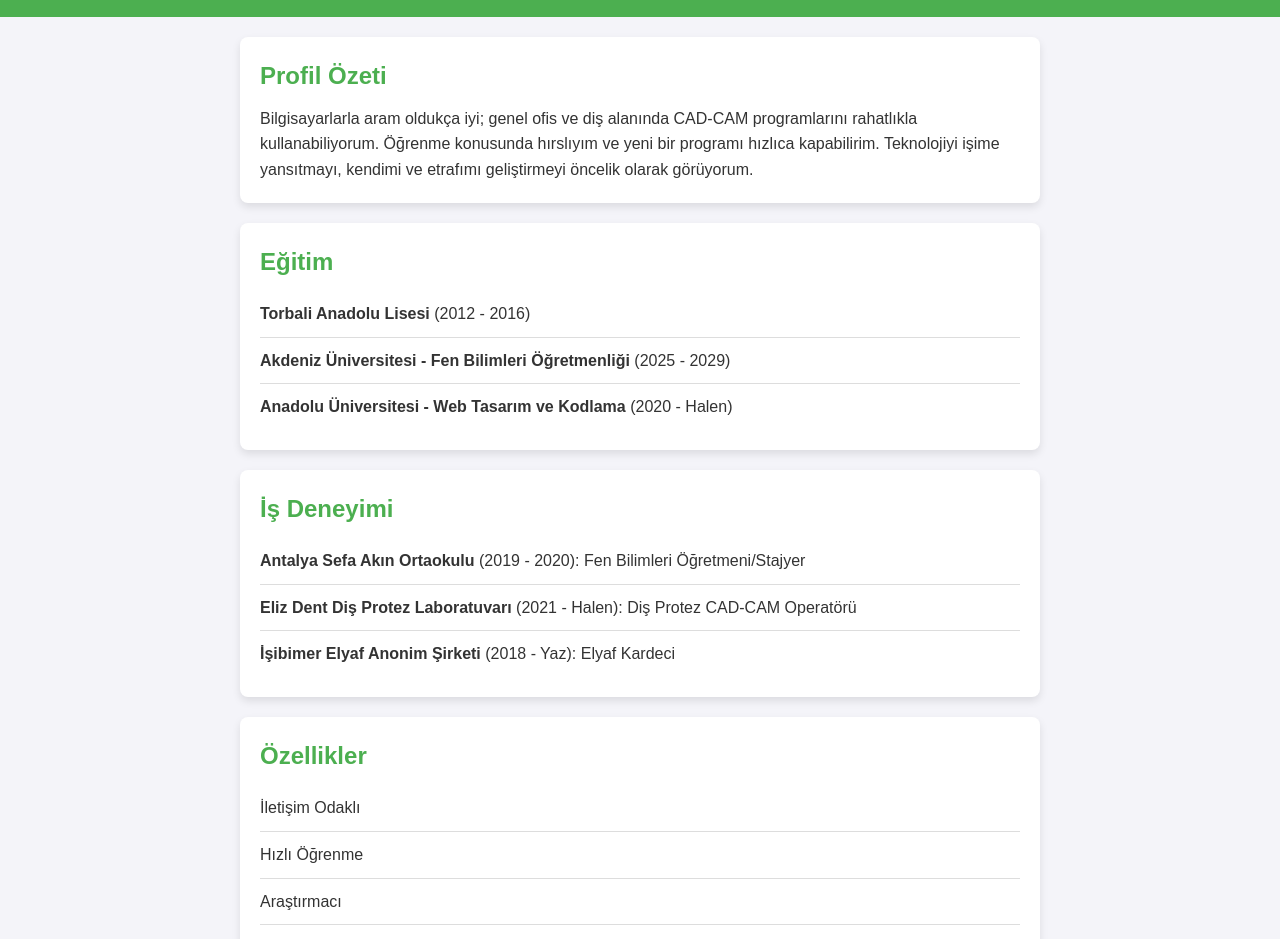
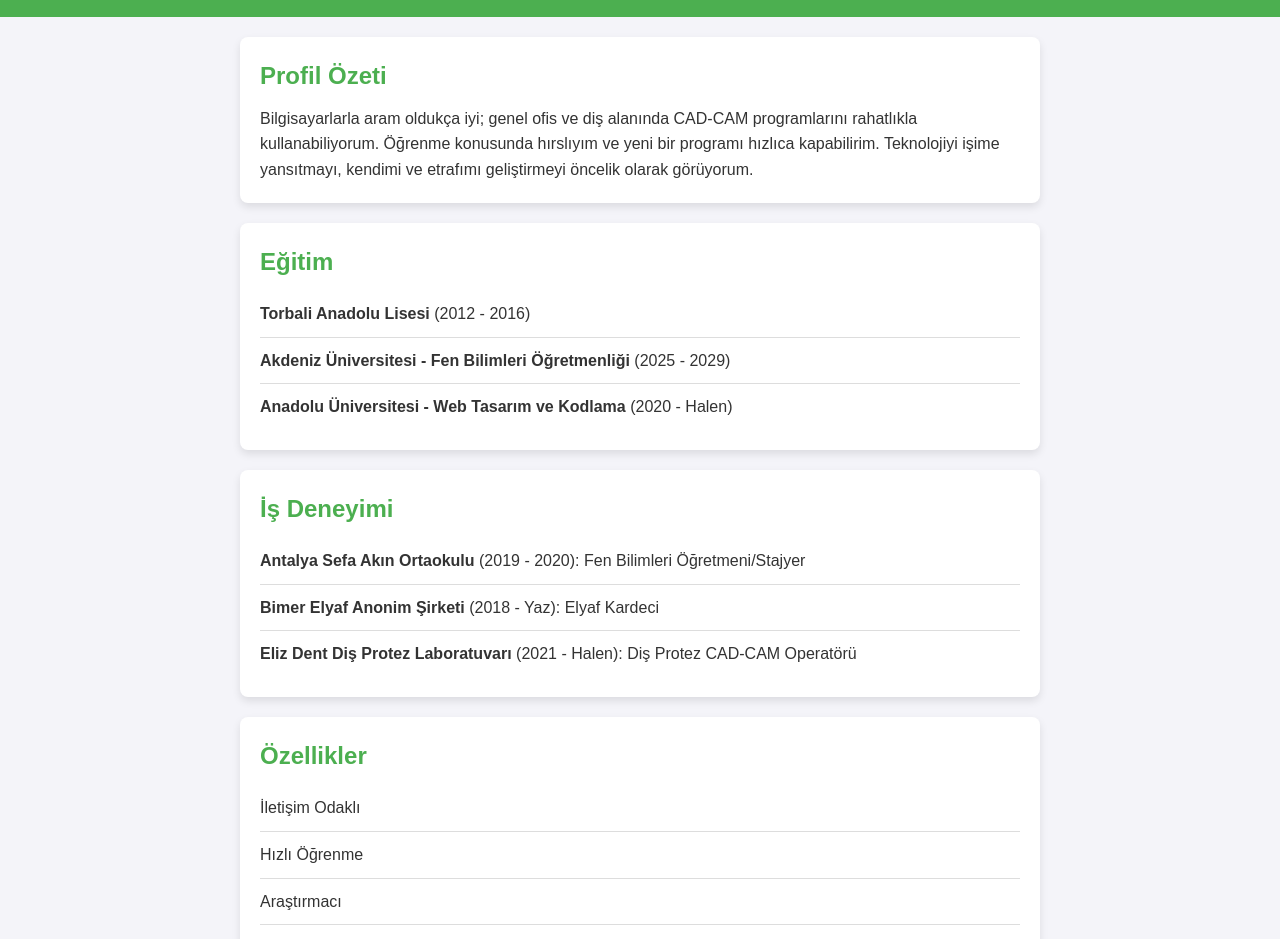
Before and after one commit to Teknoist/cv, a plain HTML site: page index.html in a window 1280 px wide. Shown: the part 148-1087 px from the top of the page. Drawn offline with Linux system fonts and the light colour scheme.

Commit message:
Update index.html

```diff
--- a/index.html
+++ b/index.html
@@ -31,8 +31,8 @@
         <h2>İş Deneyimi</h2>
         <ul>
             <li><strong>Antalya Sefa Akın Ortaokulu</strong> (2019 - 2020): Fen Bilimleri Öğretmeni/Stajyer</li>
+            <li><strong>Bimer Elyaf Anonim Şirketi</strong> (2018 - Yaz): Elyaf Kardeci</li>
             <li><strong>Eliz Dent Diş Protez Laboratuvarı</strong> (2021 - Halen): Diş Protez CAD-CAM Operatörü</li>
-            <li><strong>İşibimer Elyaf Anonim Şirketi</strong> (2018 - Yaz): Elyaf Kardeci</li>
         </ul>
     </section>
 
```
